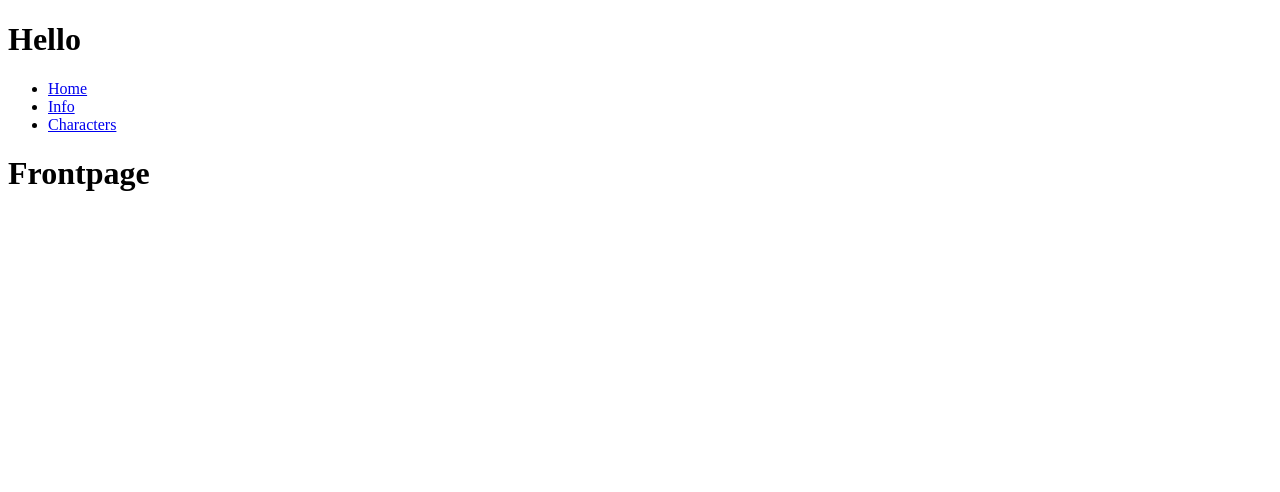
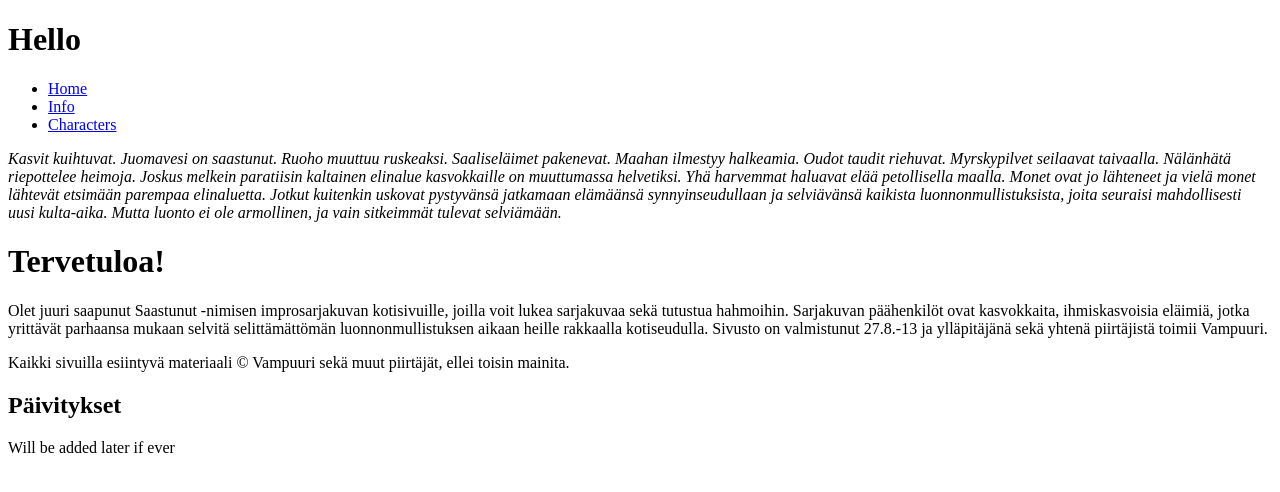
Before and after one commit to Vampuuri/Saastunut-comic, an Angular app in the folder frontend/: page / in a window 1280 px wide. Shown: the top 492 px of the page. Built offline with nearby package versions, Linux system fonts and the light colour scheme.

Commit message:
Frontpage: add info

```diff
--- a/frontend/src/app/frontpage/frontpage.component.html
+++ b/frontend/src/app/frontpage/frontpage.component.html
@@ -1 +1,12 @@
-<p>homepage works!</p>
+<p><i>Kasvit kuihtuvat. Juomavesi on saastunut. Ruoho muuttuu ruskeaksi. Saaliseläimet pakenevat. Maahan ilmestyy halkeamia. Oudot taudit riehuvat. Myrskypilvet seilaavat taivaalla. Nälänhätä riepottelee heimoja.
+    Joskus melkein paratiisin kaltainen elinalue kasvokkaille on muuttumassa helvetiksi. Yhä harvemmat haluavat elää petollisella maalla. Monet ovat jo lähteneet ja vielä monet lähtevät etsimään parempaa elinaluetta. Jotkut kuitenkin uskovat pystyvänsä jatkamaan elämäänsä synnyinseudullaan ja selviävänsä kaikista luonnonmullistuksista, joita seuraisi mahdollisesti uusi kulta-aika. Mutta luonto ei ole armollinen, ja vain sitkeimmät tulevat selviämään.</i></p>
+
+  <h1>Tervetuloa!</h1>
+
+  <p>Olet juuri saapunut Saastunut -nimisen improsarjakuvan kotisivuille, joilla voit lukea sarjakuvaa sekä tutustua hahmoihin. Sarjakuvan päähenkilöt ovat kasvokkaita, ihmiskasvoisia eläimiä, jotka yrittävät parhaansa mukaan selvitä selittämättömän luonnonmullistuksen aikaan heille rakkaalla kotiseudulla. Sivusto on valmistunut 27.8.-13 ja ylläpitäjänä sekä yhtenä piirtäjistä toimii Vampuuri.</p>
+
+  <p>Kaikki sivuilla esiintyvä materiaali © Vampuuri sekä muut piirtäjät, ellei toisin mainita.</p>
+
+  <h2>Päivitykset</h2>
+
+  <p>Will be added later if ever</p>
--- a/frontend/src/app/frontpage/frontpage.component.ts
+++ b/frontend/src/app/frontpage/frontpage.component.ts
@@ -2,9 +2,7 @@ import { Component, OnInit } from '@angular/core';
 
 @Component({
   selector: 'app-frontpage',
-  template: `
-    <h1>Frontpage</h1>
-  `,
+  templateUrl: './frontpage.component.html',
   styles: []
 })
 export class FrontpageComponent implements OnInit {
```
